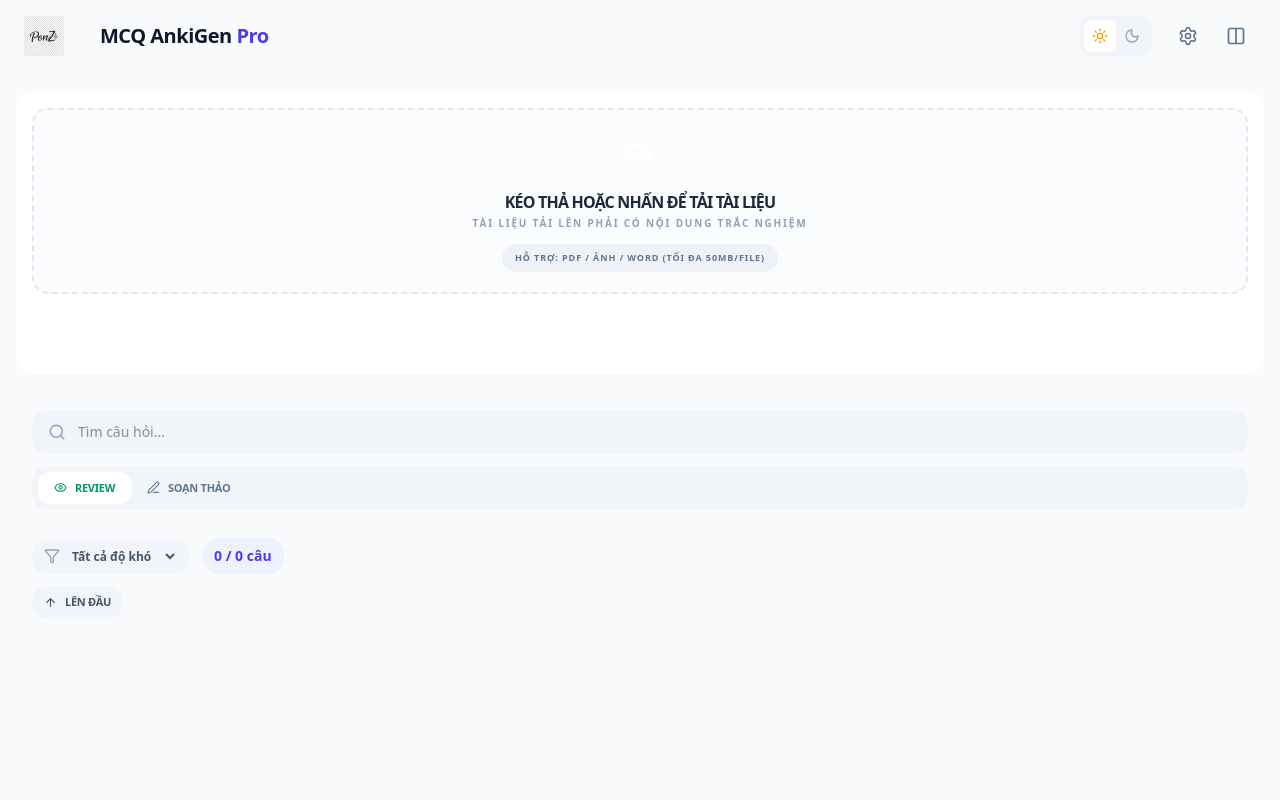
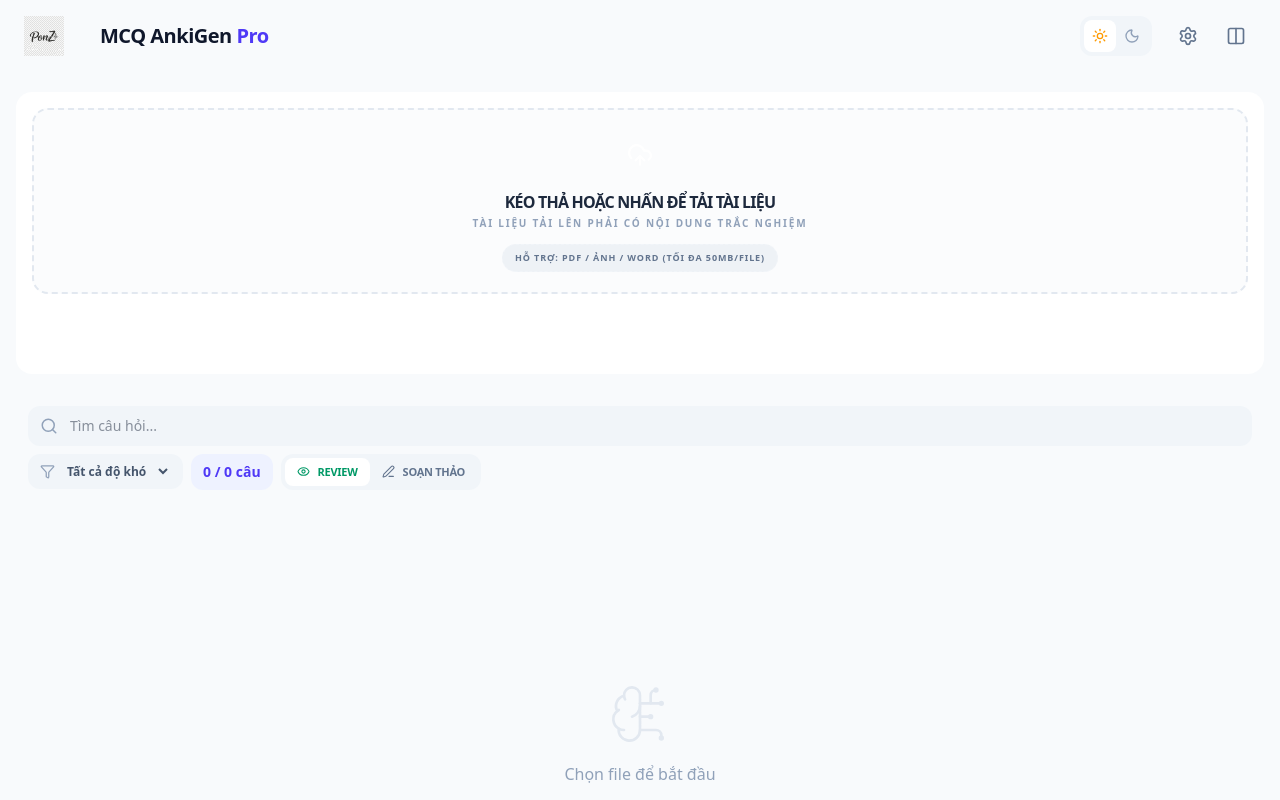
Before and after one commit to tranhoait123/anki-mcq-export, a React (Vite) app: page / in a window 1280 px wide. Shown: the top 800 px of the page. Built offline with nearby package versions, Linux system fonts and the light colour scheme.

Commit message:
Compact question toolbar

```diff
--- a/src/ui/MCQDisplay.tsx
+++ b/src/ui/MCQDisplay.tsx
@@ -22,7 +22,6 @@ const MCQDisplay: React.FC<MCQDisplayProps> = ({ mcqs, onUpdate, onDelete, scrol
   const [editForm, setEditForm] = useState<MCQ | null>(null);
   const [difficultyFilter, setDifficultyFilter] = useState<string>('all');
   const [viewMode, setViewMode] = useState<MCQViewMode>('preview');
-  const [requestedScrollIndex, setRequestedScrollIndex] = useState<number | null>(null);
   const questionViewportRef = useRef<HTMLDivElement | null>(null);
 
   const deferredSearchTerm = useDeferredValue(searchTerm);
@@ -103,18 +102,6 @@ const MCQDisplay: React.FC<MCQDisplayProps> = ({ mcqs, onUpdate, onDelete, scrol
     });
   };
 
-  const scrollToQuestionIndex = (index: number) => {
-    if (isLargeList) {
-      setRequestedScrollIndex(index);
-      return;
-    }
-    const cards = document.querySelectorAll<HTMLElement>('[data-mcq-index]');
-    const exactMatch = Array.from(cards).find(node => Number(node.dataset.mcqIndex) === index);
-    if (exactMatch) {
-      exactMatch.scrollIntoView({ behavior: 'smooth', block: 'start' });
-    }
-  };
-
   const renderCard = (mcq: MCQ, idx: number) => (
     <div data-mcq-index={idx}>
       <MCQCard
@@ -144,9 +131,9 @@ const MCQDisplay: React.FC<MCQDisplayProps> = ({ mcqs, onUpdate, onDelete, scrol
       editingId={editingId}
       editForm={editForm}
       items={filtered}
-      onScrollRequestHandled={() => setRequestedScrollIndex(null)}
+      onScrollRequestHandled={() => undefined}
       renderCard={renderCard}
-      requestedScrollIndex={requestedScrollIndex}
+      requestedScrollIndex={null}
       scrollContainerRef={questionScrollContainerRef}
       useWindowScroll={!constrainQuestionScroll && useWindowScroll}
       viewMode={viewMode}
@@ -168,7 +155,6 @@ const MCQDisplay: React.FC<MCQDisplayProps> = ({ mcqs, onUpdate, onDelete, scrol
         filteredCount={filtered.length}
         mcqCount={mcqs.length}
         onDifficultyFilterChange={setDifficultyFilter}
-        onScrollToTop={() => scrollToQuestionIndex(0)}
         onSearchTermChange={setSearchTerm}
         onViewModeChange={setViewMode}
         searchTerm={searchTerm}
--- a/src/ui/mcqDisplay/MCQToolbar.tsx
+++ b/src/ui/mcqDisplay/MCQToolbar.tsx
@@ -1,4 +1,4 @@
-import { ArrowUp, Eye, Filter, PenLine, Search } from 'lucide-react';
+import { Eye, Filter, PenLine, Search } from 'lucide-react';
 import { MCQViewMode } from './types';
 
 interface MCQToolbarProps {
@@ -6,7 +6,6 @@ interface MCQToolbarProps {
   filteredCount: number;
   mcqCount: number;
   onDifficultyFilterChange: (value: string) => void;
-  onScrollToTop: () => void;
   onSearchTermChange: (value: string) => void;
   onViewModeChange: (value: MCQViewMode) => void;
   searchTerm: string;
@@ -21,7 +20,6 @@ const MCQToolbar: React.FC<MCQToolbarProps> = ({
   filteredCount,
   mcqCount,
   onDifficultyFilterChange,
-  onScrollToTop,
   onSearchTermChange,
   onViewModeChange,
   searchTerm,
@@ -30,44 +28,26 @@ const MCQToolbar: React.FC<MCQToolbarProps> = ({
   uniqueDifficulties,
   viewMode,
 }) => (
-  <div className={`glass sticky ${toolbarStickyTopClass} z-40 rounded-3xl ${splitReadingMode ? 'p-3' : 'p-4'} transition-all hover:shadow-lg`}>
-    <div className={splitReadingMode ? 'space-y-3' : 'space-y-4'}>
-      <div className="flex flex-col gap-3 lg:flex-row lg:items-center">
-        <div className="flex flex-1 items-center gap-3 rounded-2xl bg-slate-100 px-4 py-3 dark:bg-slate-800/50">
-          <Search className="text-slate-400" size={18} />
+  <div className={`glass sticky ${toolbarStickyTopClass} z-40 rounded-2xl ${splitReadingMode ? 'p-2.5' : 'p-3'} transition-all hover:shadow-lg`}>
+    <div className="flex flex-col gap-2 xl:flex-row xl:items-center">
+      <div className="flex min-w-[220px] items-center gap-3 rounded-xl bg-slate-100 px-3 py-2.5 dark:bg-slate-800/50 xl:flex-[1_1_320px]">
+        <Search className="shrink-0 text-slate-400" size={18} />
         <input
           type="text"
           placeholder="Tìm câu hỏi..."
-            className="flex-1 bg-transparent border-none p-0 text-sm focus:ring-0 placeholder:text-slate-400"
+          className="min-w-0 flex-1 bg-transparent border-none p-0 text-sm focus:ring-0 placeholder:text-slate-400"
           value={searchTerm}
           onChange={e => onSearchTermChange(e.target.value)}
         />
       </div>
 
-        <div className="flex bg-slate-100 dark:bg-slate-800/50 p-1.5 rounded-2xl">
-          <button
-            onClick={() => onViewModeChange('preview')}
-            className={`px-4 py-2 text-[11px] font-black rounded-xl flex items-center gap-2 transition-all uppercase tracking-tight ${viewMode === 'preview' ? 'bg-white dark:bg-slate-700 shadow-sm text-emerald-600 dark:text-white' : 'text-slate-500'}`}
-          >
-            <Eye size={13} /> Review
-          </button>
-          <button
-            onClick={() => onViewModeChange('edit')}
-            className={`px-4 py-2 text-[11px] font-black rounded-xl flex items-center gap-2 transition-all uppercase tracking-tight ${viewMode === 'edit' ? 'bg-white dark:bg-slate-700 shadow-sm text-indigo-600 dark:text-white' : 'text-slate-500'}`}
-          >
-            <PenLine size={13} /> Soạn thảo
-          </button>
-        </div>
-      </div>
-
-      <div className="flex flex-col gap-3 border-t border-slate-200/70 pt-3 dark:border-slate-800/80 lg:flex-row lg:items-center lg:justify-between">
-        <div className="flex flex-wrap items-center gap-3">
-          <div className="flex items-center gap-2 rounded-2xl bg-slate-100 px-3 py-2 dark:bg-slate-800/50">
-            <Filter className="text-slate-400" size={16} />
+      <div className="flex flex-wrap items-center gap-2 xl:justify-end">
+        <div className="flex items-center gap-2 rounded-xl bg-slate-100 px-3 py-2 dark:bg-slate-800/50">
+          <Filter className="shrink-0 text-slate-400" size={15} />
           <select
             value={difficultyFilter}
             onChange={(e) => onDifficultyFilterChange(e.target.value)}
-              className="min-w-[110px] bg-transparent border-none text-xs font-bold text-slate-600 focus:ring-0 cursor-pointer dark:text-slate-300"
+            className="min-w-[108px] bg-transparent border-none text-xs font-bold text-slate-600 focus:ring-0 cursor-pointer dark:text-slate-300"
           >
             <option value="all">Tất cả độ khó</option>
             {uniqueDifficulties.map(diff => (
@@ -76,33 +56,43 @@ const MCQToolbar: React.FC<MCQToolbarProps> = ({
           </select>
         </div>
 
-          <div className="rounded-2xl bg-indigo-50 px-3 py-2 text-sm font-black text-indigo-600 dark:bg-indigo-900/30 dark:text-indigo-300">
+        <div className="rounded-xl bg-indigo-50 px-3 py-2 text-sm font-black text-indigo-600 dark:bg-indigo-900/30 dark:text-indigo-300">
           {filteredCount} / {mcqCount} câu
         </div>
 
+        <div className="flex rounded-xl bg-slate-100 p-1 dark:bg-slate-800/50">
+          <button
+            onClick={() => onViewModeChange('preview')}
+            className={`px-3 py-1.5 text-[11px] font-black rounded-lg flex items-center gap-2 transition-all uppercase tracking-tight ${viewMode === 'preview' ? 'bg-white dark:bg-slate-700 shadow-sm text-emerald-600 dark:text-white' : 'text-slate-500'}`}
+          >
+            <Eye size={13} /> Review
+          </button>
+          <button
+            onClick={() => onViewModeChange('edit')}
+            className={`px-3 py-1.5 text-[11px] font-black rounded-lg flex items-center gap-2 transition-all uppercase tracking-tight ${viewMode === 'edit' ? 'bg-white dark:bg-slate-700 shadow-sm text-indigo-600 dark:text-white' : 'text-slate-500'}`}
+          >
+            <PenLine size={13} /> Soạn thảo
+          </button>
+        </div>
+
+      </div>
+    </div>
+
+    {(searchTerm || difficultyFilter !== 'all') && (
+      <div className="mt-2 flex flex-wrap items-center gap-2 border-t border-slate-200/70 pt-2 dark:border-slate-800/80">
         {searchTerm && (
-            <div className="rounded-2xl bg-slate-100 px-3 py-2 text-xs font-medium text-slate-500 dark:bg-slate-800/50 dark:text-slate-300">
+          <div className="rounded-xl bg-slate-100 px-3 py-1.5 text-xs font-medium text-slate-500 dark:bg-slate-800/50 dark:text-slate-300">
             Từ khóa: {searchTerm}
           </div>
         )}
 
         {difficultyFilter !== 'all' && (
-            <div className="rounded-2xl bg-slate-100 px-3 py-2 text-xs font-medium text-slate-500 dark:bg-slate-800/50 dark:text-slate-300">
+          <div className="rounded-xl bg-slate-100 px-3 py-1.5 text-xs font-medium text-slate-500 dark:bg-slate-800/50 dark:text-slate-300">
             Độ khó: {difficultyFilter}
           </div>
         )}
       </div>
-
-        <button
-          type="button"
-          onClick={onScrollToTop}
-          className="inline-flex items-center gap-2 self-start rounded-2xl bg-slate-100 px-3 py-2 text-[11px] font-black uppercase tracking-tight text-slate-600 transition hover:bg-slate-200 dark:bg-slate-800/60 dark:text-slate-300 dark:hover:bg-slate-700 lg:self-auto"
-        >
-          <ArrowUp size={13} />
-          Lên đầu
-        </button>
-      </div>
-    </div>
+    )}
   </div>
 );
 
```
Lines whose indentation alone changed are shown as unchanged.
